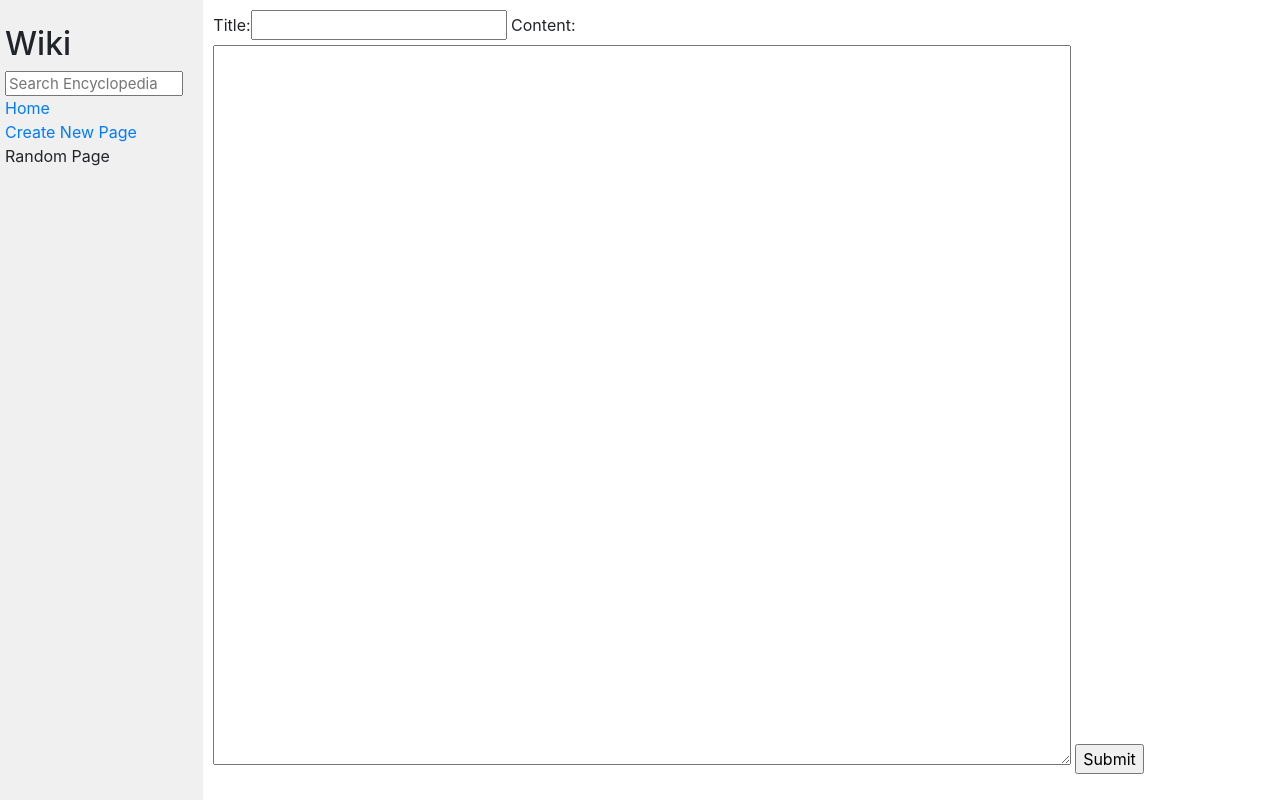
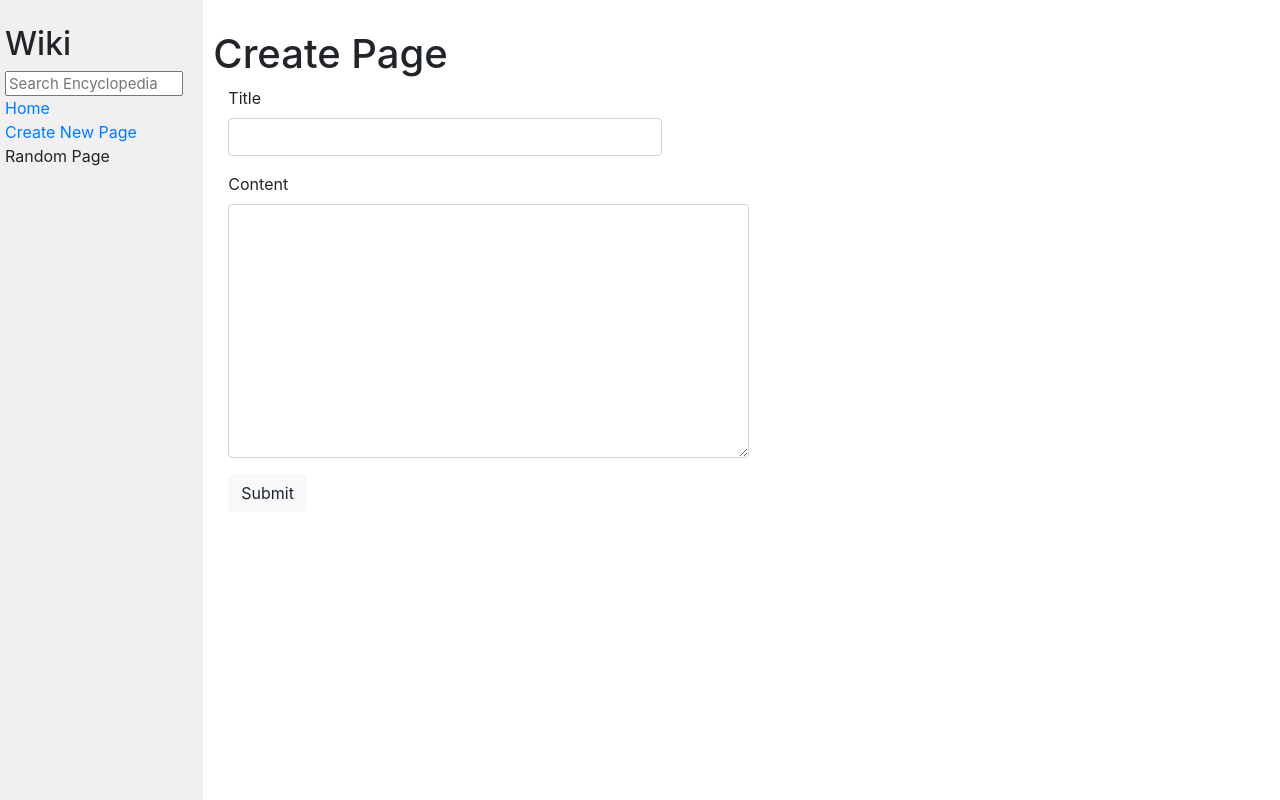
Before and after one commit to vladredula/Wiki, a Django app: page /create in a window 1280 px wide. Run offline with Django 3.2, Linux system fonts and the light colour scheme; some libraries are stand-ins or nearby versions.

Commit message:
added bootstrap for forms

```diff
--- a/encyclopedia/templates/encyclopedia/create.html
+++ b/encyclopedia/templates/encyclopedia/create.html
@@ -5,13 +5,23 @@
 {% endblock %}
 
 {% block body %}
-    {% if exist %}
-        <p>Entry title already exists</p>
-    {% endif %}
-    <form action="{% url 'create' %}" method="POST">
+    <h1>Create Page</h1>
+    <form class="form-group col-12" action="{% url 'create' %}" method="POST">
+        {% if exist %}
+        <div class="alert alert-danger" role="alert">
+            Entry title <strong><a class="alert-link" href="/wiki/{{ title }}">{{ title }}</a></strong> already exists.
+        </div>
+        {% endif %}
         {% csrf_token %}
-        {{ form }}
-        <input type="submit">
+        {% for field in form %}
+        <div class="mb-3">
+            <label class="form-label" for="{{ field.auto_id }}">{{ field.label }}</label>
+            {{ field }}
+        </div>
+        {% endfor %}
+        <div class="mb-3">
+            <input class="btn btn-light" type="submit">
+        </div>
     </form>
 
 {% endblock %}
--- a/encyclopedia/views.py
+++ b/encyclopedia/views.py
@@ -8,8 +8,8 @@ from django import forms
 from . import util
 
 class EntryForm(forms.Form):
-    title = forms.CharField(label="Title")
-    content = forms.CharField(widget=forms.Textarea)
+    title = forms.CharField(label="Title", widget=forms.TextInput(attrs={'class':'form-control col-lg-5 col-md-6'}))
+    content = forms.CharField(widget=forms.Textarea(attrs={'class':'form-control col-lg-6 col-md-6'}))
 
 def index(request):
     return render(request, "encyclopedia/index.html", {
@@ -67,7 +67,8 @@ def create(request):
             else:
                 return render(request, "encyclopedia/create.html", {
                     "form": form,
-                    "exist": True
+                    "exist": True,
+                    "title": title
                 })
         else:
             return render(request, "encyclopedia/create.html", {
```
